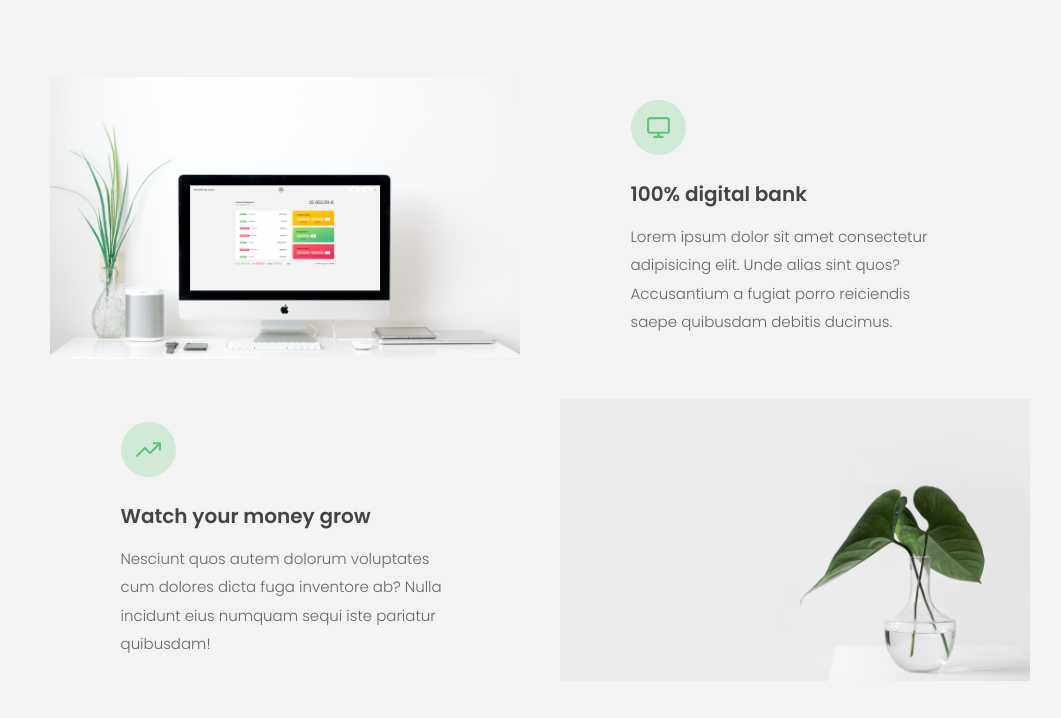
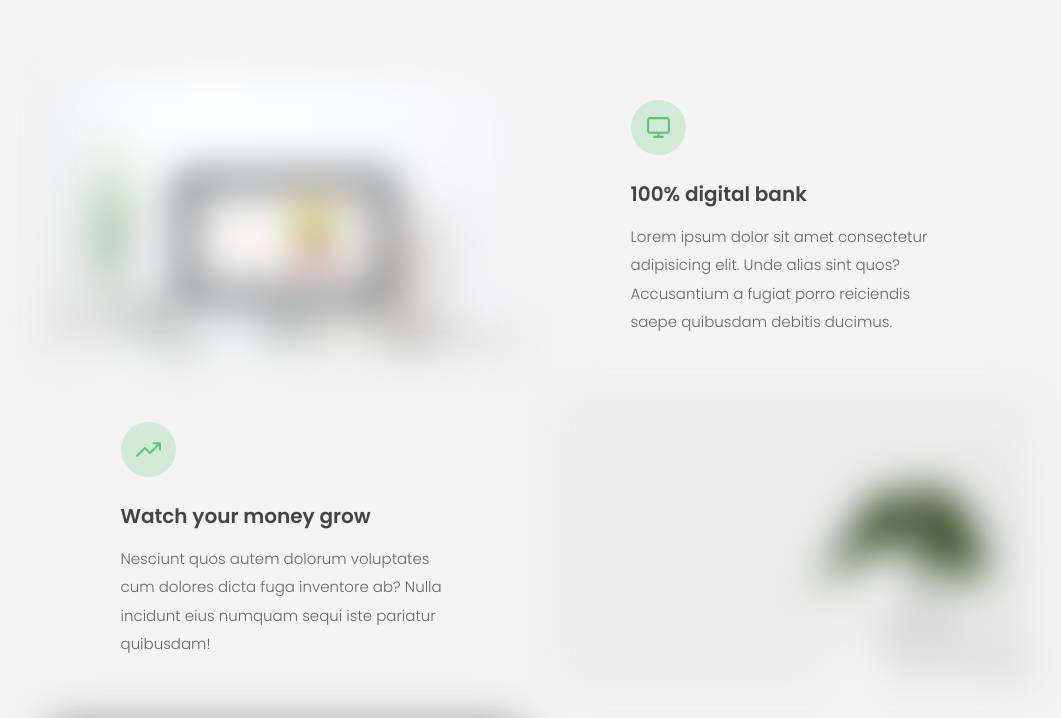
Before and after one commit to kylebenji/kylebenji.github.io, a website built with Parcel: page src/bankistWebsite/index.html in a window 1280 px wide. Shown: the part 1102-1820 px from the top of the page, without its empty margins (100-1161 px from the left). Built offline with nearby package versions, Linux system fonts and the light colour scheme.

Commit message:
working on images

```diff
--- a/src/bankistWebsite/index.html
+++ b/src/bankistWebsite/index.html
@@ -70,7 +70,7 @@
 
       <div class="features">
         <img
-          src="./img/digital-lazy.jpg"
+          src="./img/digital.jpg"
           data-src="./img/digital.jpg"
           alt="Computer"
           class="features__img lazy-img"
@@ -103,14 +103,14 @@
           </p>
         </div>
         <img
-          src="./img/grow-lazy.jpg"
+          src="./img/grow.jpg"
           data-src="./img/grow.jpg"
           alt="Plant"
           class="features__img lazy-img"
         />
 
         <img
-          src="./img/card-lazy.jpg"
+          src="./img/card.jpg"
           data-src="./img/card.jpg"
           alt="Credit card"
           class="features__img lazy-img"
--- a/src/bankistWebsite/script.js
+++ b/src/bankistWebsite/script.js
@@ -48,7 +48,7 @@ const modalFunc = function () {
     overlay.classList.add('hidden');
   };
 
-  btnsOpenModal.forEach(btn => btn.addEventListener('click', openModal));
+  btnsOpenModal.forEach((btn) => btn.addEventListener('click', openModal));
 
   btnCloseModal.addEventListener('click', closeModal);
   overlay.addEventListener('click', closeModal);
@@ -109,11 +109,13 @@ const opTabs = function () {
 
     //activate button
     if (!clicked) return;
-    tabs.forEach(t => t.classList.remove('operations__tab--active'));
+    tabs.forEach((t) => t.classList.remove('operations__tab--active'));
     clicked.classList.add('operations__tab--active');
 
     //activate tab
-    tabsContent.forEach(t => t.classList.remove('operations__content--active'));
+    tabsContent.forEach((t) =>
+      t.classList.remove('operations__content--active')
+    );
     document
       .querySelector(`.operations__content--${clicked.dataset.tab}`)
       .classList.add('operations__content--active');
@@ -130,7 +132,7 @@ const navHover = function () {
       const siblings = nav.querySelectorAll('.nav__link');
       const logo = nav.querySelector('img');
 
-      siblings.forEach(el => {
+      siblings.forEach((el) => {
         if (el !== link) el.style.opacity = opacity;
       });
 
@@ -188,33 +190,33 @@ const sectionOnScroll = function () {
 };
 sectionOnScroll();
 
-//lazy loading images
-const imgLoad = function () {
-  const revealImages = function (entries, observer) {
-    const [entry] = entries;
-    if (!entry.isIntersecting) return;
-    const element = entry.target;
-    element.src = element.dataset.src;
+// //lazy loading images
+// const imgLoad = function () {
+//   const revealImages = function (entries, observer) {
+//     const [entry] = entries;
+//     if (!entry.isIntersecting) return;
+//     const element = entry.target;
+//     element.src = element.dataset.src;
 
-    element.addEventListener('load', function () {
-      element.classList.remove('lazy-img');
-    });
-    observer.unobserve(element);
-  };
+//     element.addEventListener('load', function () {
+//       element.classList.remove('lazy-img');
+//     });
+//     observer.unobserve(element);
+//   };
 
-  const imgOptions = {
-    root: null,
-    threshold: 0,
-    rootMargin: '200px',
-  };
+//   const imgOptions = {
+//     root: null,
+//     threshold: 0,
+//     rootMargin: '200px',
+//   };
 
-  const imgObserver = new IntersectionObserver(revealImages, imgOptions);
+//   const imgObserver = new IntersectionObserver(revealImages, imgOptions);
 
-  imgTargets.forEach(function (image) {
-    imgObserver.observe(image);
-  });
-};
-imgLoad();
+//   imgTargets.forEach(function (image) {
+//     imgObserver.observe(image);
+//   });
+// };
+// imgLoad();
 
 //Slider
 //putting slides next to each other
```
Also changed, not shown: src/bankistWebsite/img/card-lazy.jpg (deleted), src/bankistWebsite/img/digital-lazy.jpg (deleted), src/bankistWebsite/img/grow-lazy.jpg (deleted).
